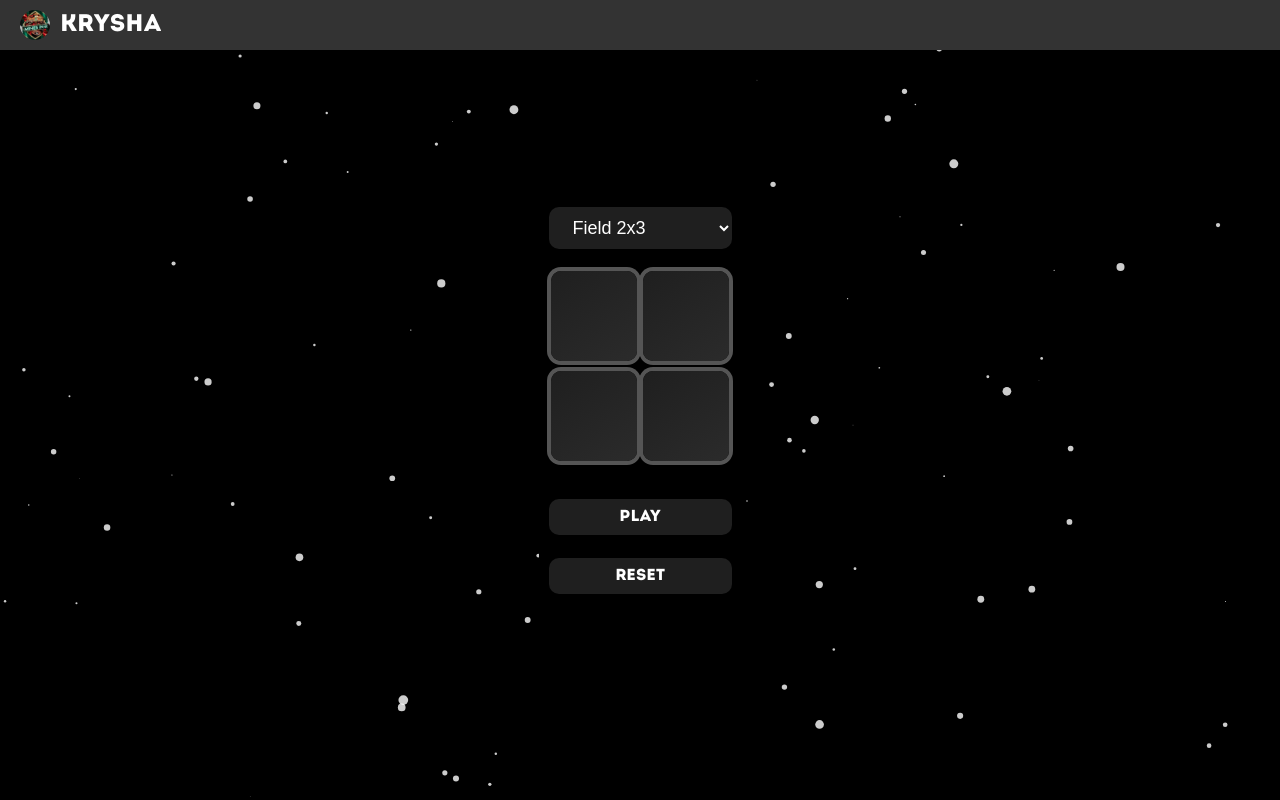
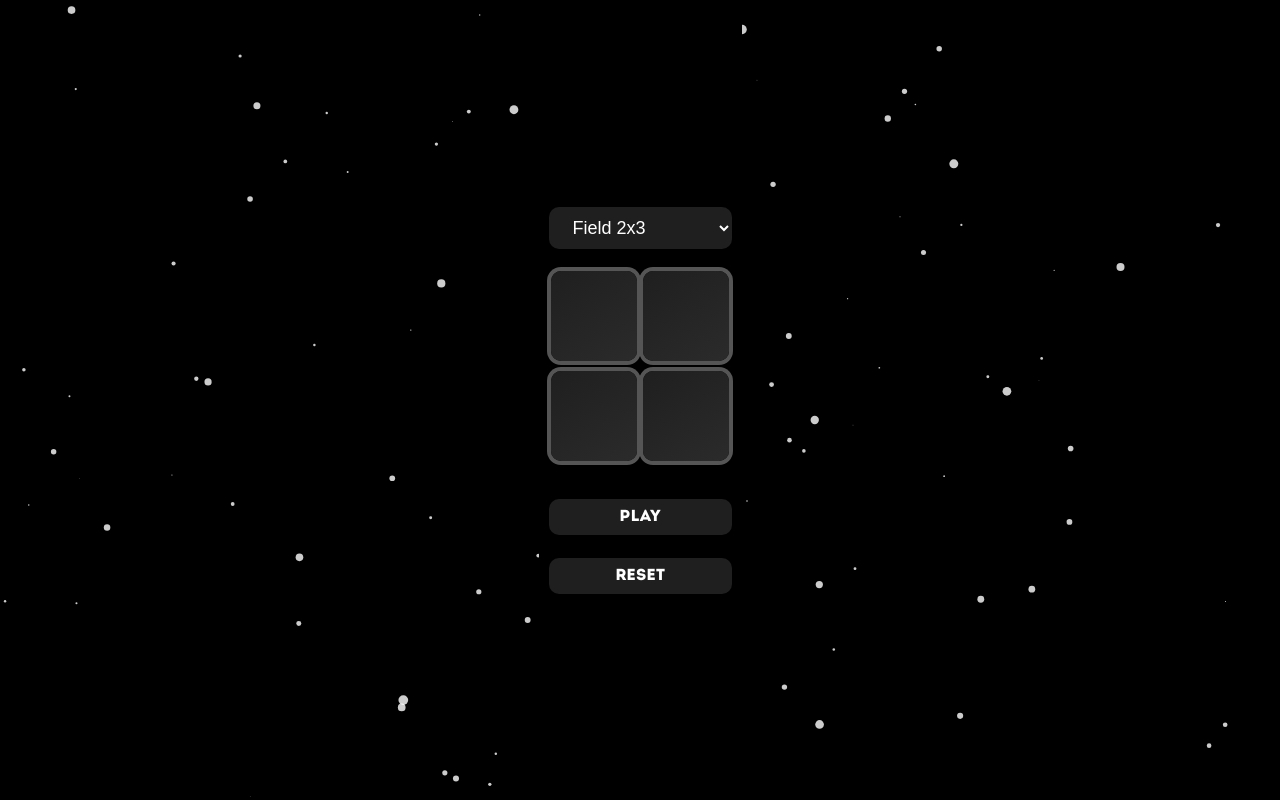
Before and after one commit to gavir8381/onezelenka.github.io, a plain HTML site: page Bombucks/index.html in a window 1280 px wide. Drawn offline with Linux system fonts and the light colour scheme.

Commit message:
Update index.html

```diff
--- a/Bombucks/index.html
+++ b/Bombucks/index.html
@@ -293,10 +293,7 @@
 
 <body>
     <canvas id="particleCanvas"></canvas> <!-- Добавленный элемент canvas -->
-    <header>
-        <img src="images/logo.jpg" alt="Logo">
-        <span>KRYSHA</span>
-    </header>
+
     <div>
         <select id="fieldSelect">
             <option value="2x3" selected>Field 2x3</option>
```
